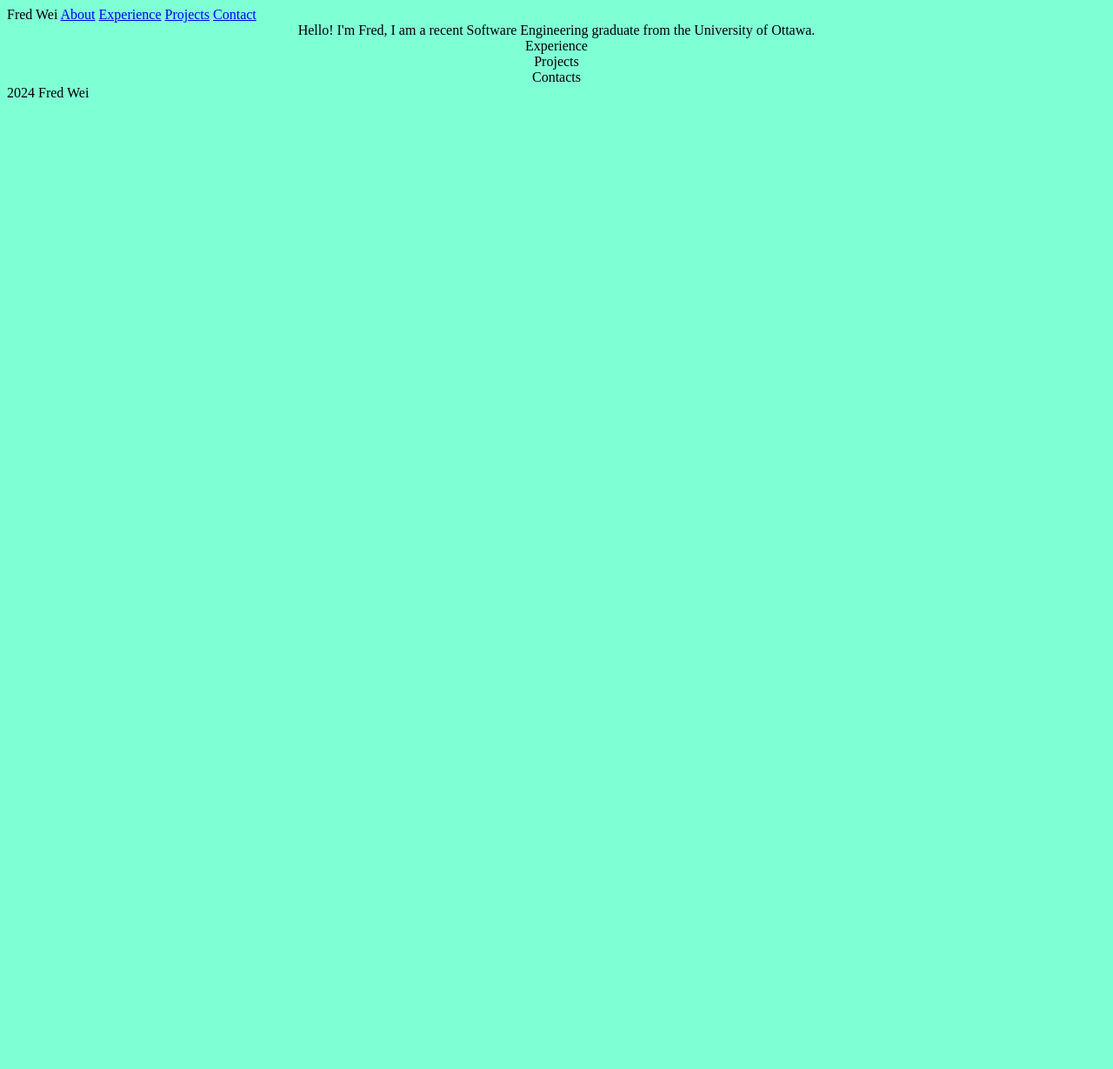
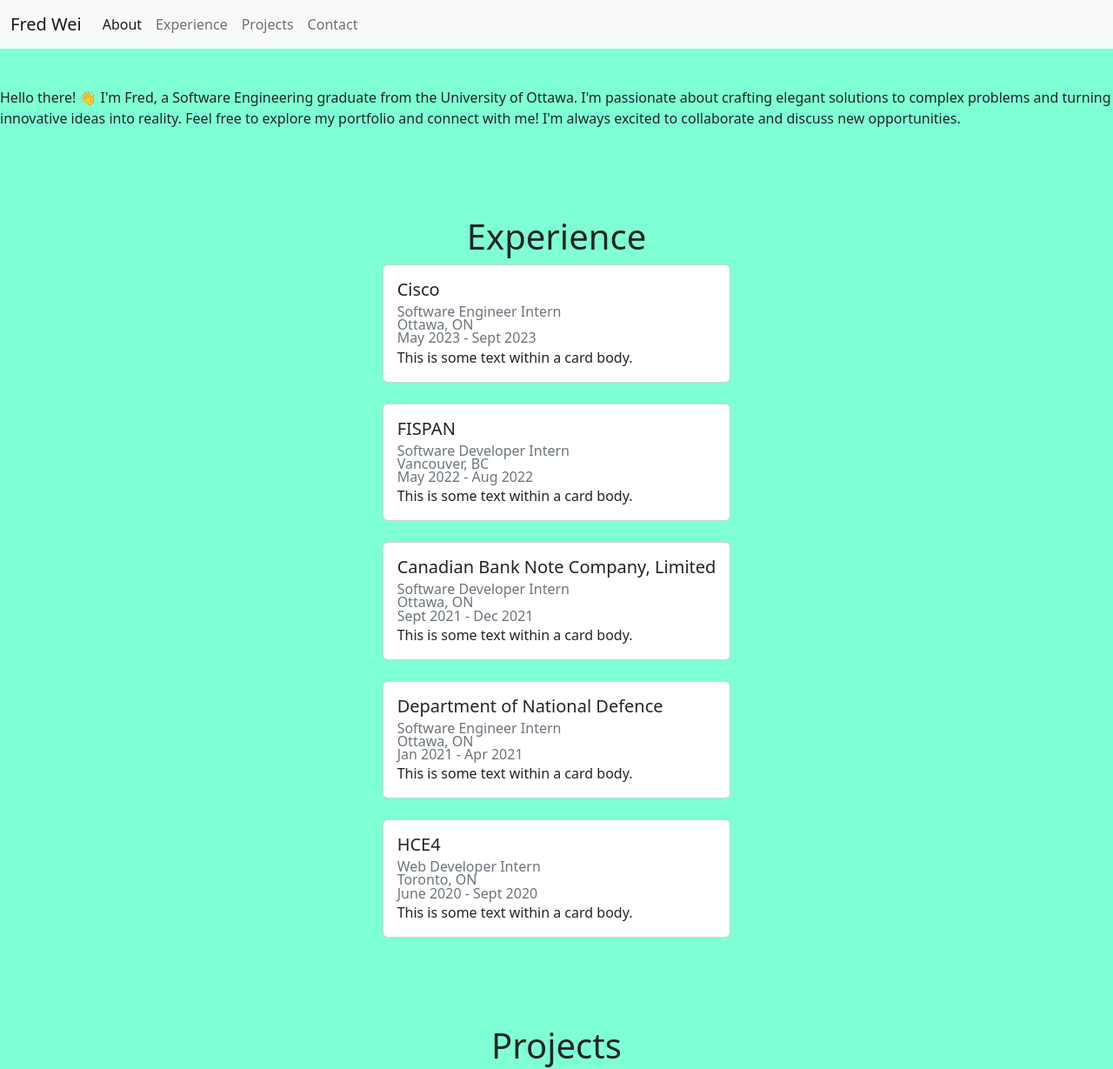
Before and after one commit to FredWei-Git/FredWei-PersonalSite, a plain HTML site: page index.html in a window 1280 px wide. Shown: the top 1229 px of the page at 87% size. Before the commit the page ends 800 px from the top, so only its background shows below. Drawn offline with nearby package versions, Linux system fonts and the light colour scheme.

Commit message:
fixed styling

```diff
--- a/index.html
+++ b/index.html
@@ -5,34 +5,114 @@
     <meta charset="UTF-8">
     <meta name="viewport" content="width=device-width, initial-scale=1.0">
     <title>Fred Wei</title>
+    <!-- Styles -->
+    <link href="https://cdn.jsdelivr.net/npm/bootstrap@5.2.3/dist/css/bootstrap.min.css" rel="stylesheet"
+        integrity="sha384-rbsA2VBKQhggwzxH7pPCaAqO46MgnOM80zW1RWuH61DGLwZJEdK2Kadq2F9CUG65" crossorigin="anonymous">
     <link rel="stylesheet" href="styles.css">
 </head>
 
 <body>
     <header>
-        <nav>
-            Fred Wei
-            <a href="#about">About</a>
-            <a href="#experience">Experience</a>
-            <a href="#projects">Projects</a>
-            <a href="#contact">Contact</a>
+        <nav class="navbar navbar-expand-sm navbar-light bg-light fixed-top">
+            <div class="container-fluid">
+                <a class="navbar-brand" href="#">Fred Wei</a>
+                <button class="navbar-toggler" type="button" data-bs-toggle="collapse"
+                    data-bs-target="#navbarSupportedContent" aria-controls="navbarSupportedContent"
+                    aria-expanded="false" aria-label="Toggle navigation">
+                    <span class="navbar-toggler-icon"></span>
+                </button>
+                <div class="collapse navbar-collapse" id="navbarSupportedContent">
+                    <ul class="navbar-nav me-auto mb-2 mb-lg-0">
+                        <li class="nav-item">
+                            <a class="nav-link active" aria-current="page" href="#about">About</a>
+                        </li>
+                        <li class="nav-item">
+                            <a class="nav-link" href="#experience">Experience</a>
+                        </li>
+                        <li class="nav-item">
+                            <a class="nav-link" href="#projects">Projects</a>
+                        </li>
+                        <li class="nav-item">
+                            <a class="nav-link" href="#contact">Contact</a>
+                        </li>
+                    </ul>
+                </div>
+            </div>
         </nav>
     </header>
 
     <main>
         <div class="flex-container">
             <section id="about">
-                Hello!
-                I'm Fred, I am a recent Software Engineering graduate from the University of Ottawa.
+                Hello there! 👋 I'm Fred, a Software Engineering graduate from the University of Ottawa.
+                I'm passionate about crafting elegant solutions to complex
+                problems and turning innovative ideas into reality.
+                Feel free to explore my portfolio and connect with me!
+                I'm always excited to collaborate and discuss new opportunities.
             </section>
-            <section id="experience">
-                Experience
+            <h1 id="experience">Experience</h1>
+            <section>
+                <div class="card">
+                    <div class="card-body">
+                        <h5 class="card-title">Cisco</h5>
+                        <h6 class="card-subtitle text-muted">Software Engineer Intern</h6>
+                        <h6 class="card-subtitle text-muted">Ottawa, ON</h6>
+                        <h6 class="card-subtitle text-muted">May 2023 - Sept 2023</h6>
+                        This is some text within a card body.
+                    </div>
+                </div>
+                <br>
+                <div class="card">
+                    <div class="card-body">
+                        <h5 class="card-title">FISPAN</h5>
+                        <h6 class="card-subtitle text-muted">Software Developer Intern</h6>
+                        <h6 class="card-subtitle text-muted">Vancouver, BC</h6>
+                        <h6 class="card-subtitle text-muted">May 2022 - Aug 2022</h6>
+                        This is some text within a card body.
+                    </div>
+                </div>
+                <br>
+                <div class="card">
+                    <div class="card-body">
+                        <h5 class="card-title">Canadian Bank Note Company, Limited</h5>
+                        <h6 class="card-subtitle text-muted">Software Developer Intern</h6>
+                        <h6 class="card-subtitle text-muted">Ottawa, ON</h6>
+                        <h6 class="card-subtitle text-muted">Sept 2021 - Dec 2021</h6>
+                        This is some text within a card body.
+                    </div>
+                </div>
+                <br>
+                <div class="card">
+                    <div class="card-body">
+                        <h5 class="card-title">Department of National Defence</h5>
+                        <h6 class="card-subtitle text-muted">Software Engineer Intern</h6>
+                        <h6 class="card-subtitle text-muted">Ottawa, ON</h6>
+                        <h6 class="card-subtitle text-muted">Jan 2021 - Apr 2021</h6>
+                        This is some text within a card body.
+                    </div>
+                </div>
+                <br>
+                <div class="card">
+                    <div class="card-body">
+                        <h5 class="card-title">HCE4</h5>
+                        <h6 class="card-subtitle text-muted">Web Developer Intern</h6>
+                        <h6 class="card-subtitle text-muted">Toronto, ON</h6>
+                        <h6 class="card-subtitle text-muted">June 2020 - Sept 2020</h6>
+                        This is some text within a card body.
+                    </div>
+                </div>
             </section>
-            <section id="projects">
-                Projects
+            <h1 id="projects">Projects</h1>
+            <section>
+                <div class="card">
+                    <div class="card-body">
+                        <h5 class="card-title">Cisco</h5>
+                        This is some text within a card body.
+                    </div>
+                </div>
             </section>
-            <section id="contact">
-                Contacts
+            <h1 id="contact">Contacts</h1>
+            <section>
             </section>
         </div>
     </main>
@@ -40,7 +120,10 @@
     <footer>
         2024 Fred Wei
     </footer>
-
+    <!-- Scripts -->
+    <script src="https://cdn.jsdelivr.net/npm/bootstrap@5.2.3/dist/js/bootstrap.bundle.min.js"
+        integrity="sha384-kenU1KFdBIe4zVF0s0G1M5b4hcpxyD9F7jL+jjXkk+Q2h455rYXK/7HAuoJl+0I4"
+        crossorigin="anonymous"></script>
     <script src="script.js"></script>
 </body>
 
--- a/styles.css
+++ b/styles.css
@@ -1,5 +1,9 @@
 body {
     background-color: aquamarine;
+}
+
+main {
+    padding-top: 100px;
 }
 
 /* Flexbox Layout */
@@ -8,3 +12,11 @@ body {
     flex-direction: column;
     align-items: center;
 }
+
+.flex-container > h1 {
+    padding-top: 100px;
+}
+
+.flex-container > section{
+    justify-content: center;
+}
```
